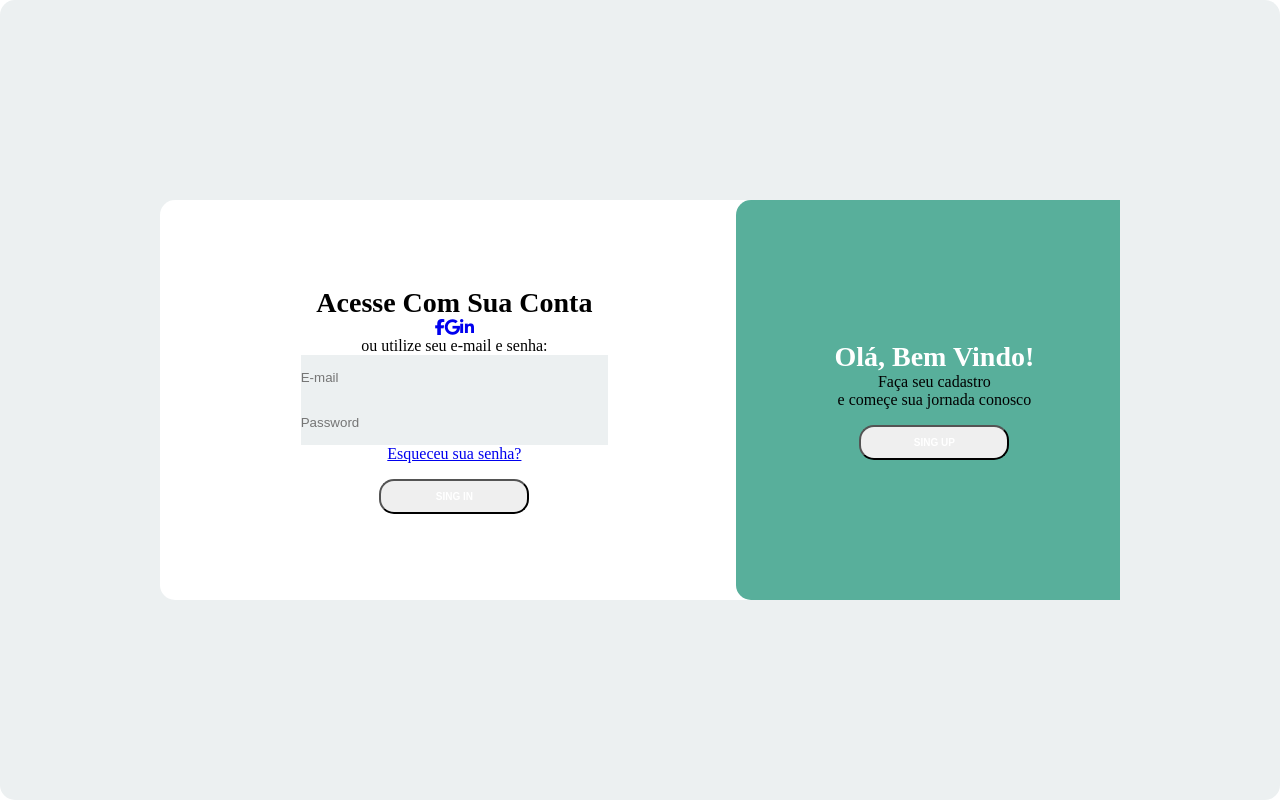
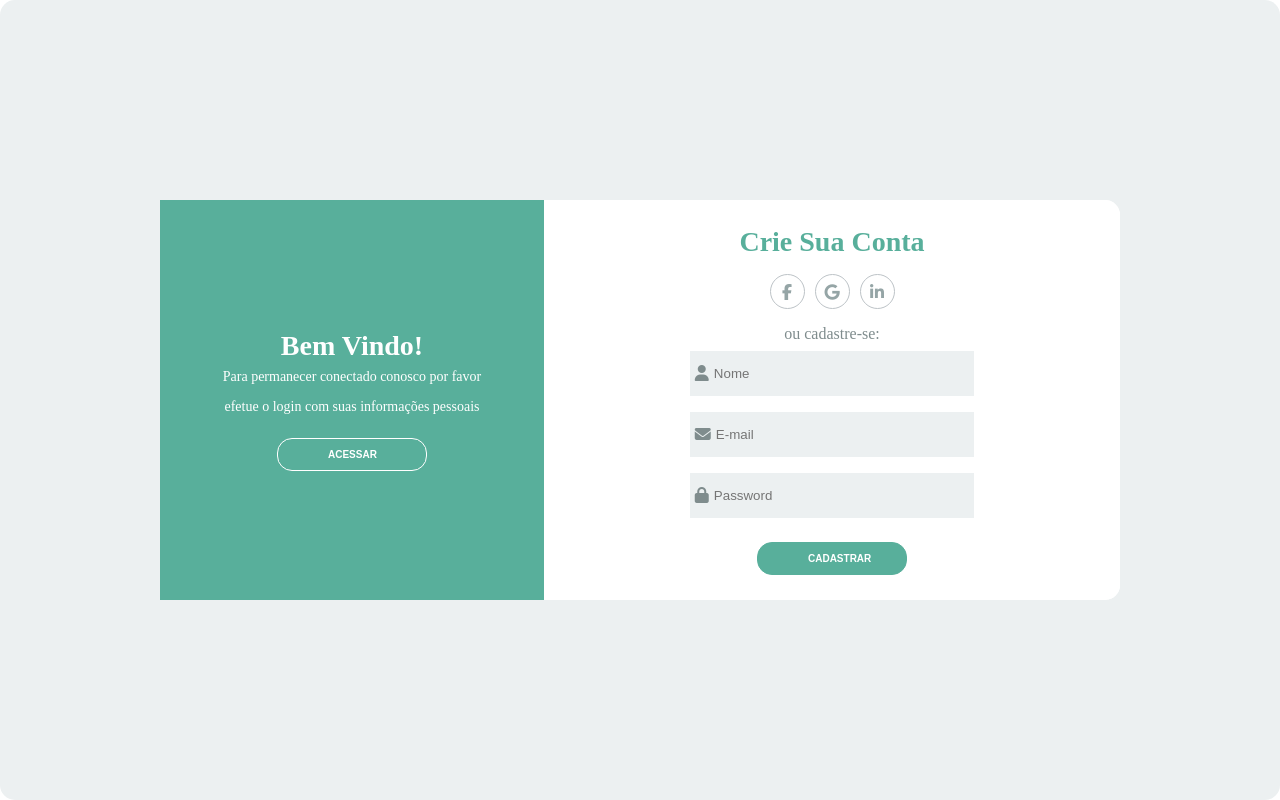
Before and after one commit to leicam/meu-primeiro-projeto-web, a plain HTML site: page index.html in a window 1280 px wide. Drawn offline with Linux system fonts and the light colour scheme.

Commit message:
Implementação do segundo formulário e troca de tela pelos botões utilizando JavaScript

```diff
--- a/css/style.css
+++ b/css/style.css
@@ -5,6 +5,12 @@
     margin: 0;
     padding: 0;
     box-sizing: border-box;
+}
+
+input:-webkit-autofill
+{
+    --webkit-box-shadow: 0 0 0px 1000px #ECF01F1 inset !important;
+    --webkit-text-fill-color: #000 !important;
 }
 
 .body
@@ -40,17 +46,54 @@
     width: 40%;
     height: 100%;
     background-color: #58AF9B;
+}
+
+.sing-up .first-content .first-column,
+.sing-up .first-content .second-column
+{
+    z-index: 1;
+}
+
+.sing-up .second-content .first-column,
+.sing-up .second-content .second-column
+{
+    z-index: -1;
+}
+
+.sing-up .content::before
+{
     border-top-left-radius: 15px;
     border-bottom-left-radius: 15px;
+    left: 0;
+}
+
+.sing-in .first-content .first-column,
+.sing-in .first-content .second-column
+{
+    z-index: -1;
+}
+
+.sing-in .second-content .first-column,
+.sing-in .second-content .second-column
+{
+    z-index: 1;
+}
+
+.sing-in .content::before
+{
+    border-top-right-radius: 15px;
+    border-bottom-right-radius: 15px;
     left: 60%;
 }
 
 .first-content
 {
     display: flex;
-    position: relative;
-    z-index: 1;
-    display: none;
+}
+
+.first-content .second-column
+{
+    z-index: 2;
 }
 
 .second-content
@@ -62,11 +105,13 @@
 .second-content .first-column
 {
     order: 2;
+    z-index: -1;
 }
 
-.second-column .second-column
+.second-content .second-column
 {
     order: 1;
+    z-index: -1;
 }
 
 .title
@@ -105,16 +150,17 @@
 
 .button
 {
-    border-radius: 15px;
+    align-self: center;
+    font-weight: bold;
     text-transform: uppercase;
-    font-weight: bold;
+    cursor: pointer;
+    color: #FFF;
     font-size: 10px;
     padding: 10px 50px;
-    cursor: pointer;
-    color: #FFF;
     width: 150px;
-    align-self: center;
+    border-radius: 15px;
     margin-top: 1rem;
+    transition: background-color 1s;
 }
 
 .button-primary
@@ -145,18 +191,18 @@
 .first-column
 {
     text-align: center;
-    flex: 1 0 auto;
+    width: 40%;
     z-index: 1;
     padding: 15px;
 }
 
 .second-column
 {
-    flex : 2 0 auto;
     text-align: center;
     display: flex;
     flex-direction: column;
     align-items: center;
+    width: 60%;
     padding: 15px;
 }
 
@@ -193,6 +239,12 @@
     margin-left: 10px;
 }
 
+.link-social-media
+.item-social-media
+{
+    transition: background-color 1.5s;
+}
+
 .icons
 {
     color: #7F8C8D;
--- a/index.html
+++ b/index.html
@@ -18,7 +18,7 @@
                     <h2 class="title title-primary">Bem Vindo!</h2>
                     <p class="description description-primary">Para permanecer conectado conosco por favor</p>
                     <p class="description description-primary">efetue o login com suas informações pessoais</p>
-                    <button class="button button-primary">Sing IN</button>
+                    <button id="singIn" class="button button-primary">Acessar</button>
                 </div>
 
                 <div class="second-column">
@@ -61,7 +61,7 @@
                             <input type="password" name="" id="" placeholder="Password">
                         </label>
 
-                        <button class="button button-second">Sing UP</button>
+                        <button class="button button-second">Cadastrar</button>
                     </form>
                 </div>
             </div>
@@ -71,46 +71,58 @@
             <div class="content second-content">
                 <div class="first-column">
                     <h2 class="title title-primary">Olá, bem vindo!</h2>
-                    <p class="description">Faça seu cadastro</p>
-                    <p class="description">e começe sua jornada conosco</p>
-                    <button class="button">Sing UP</button>
+                    <p class="description description-primary">Faça seu cadastro</p>
+                    <p class="description description-primary">e começe sua jornada conosco</p>
+                    <button id="singUp" class="button button-primary">Cadastrar</button>
                 </div>
 
                 <div class="second-column">
-                    <h2 class="title">Acesse com sua conta</h2>
+                    <h2 class="title title-second">Acesse com sua conta</h2>
                     <div class="social-midia">
                         <ul class="list-social-midia">
-                            <li>
-                                <a href="#">
+                            <a class="link-social-media" href="#">
+                                <li class="item-social-media">
                                     <i class="fab fa-facebook-f"></i>
-                                </a>
-                            </li>
+                                </li>
+                            </a>
 
-                            <li>
-                                <a href="#">
+                            <a class="link-social-media" href="#">
+                                <li class="item-social-media">
                                     <i class="fab fa-google"></i>
-                                </a>
-                            </li>
+                                </li>
+                            </a>
 
-                            <li>
-                                <a href="#">
+                            <a class="link-social-media" href=#>
+                                <li class="item-social-media">
                                     <i class="fab fa-linkedin-in"></i>
-                                </a>
-                            </li>
+                                </li>
+                            </a>
                         </ul>
                     </div>
-                    <p class="description">ou utilize seu e-mail e senha:</p>
+                    <p class="description description-second">ou utilize seu e-mail e senha:</p>
                     <form class="form">
-                        <input type="email" name="" id="" placeholder="E-mail">
-                        <input type="password" name="" id="" placeholder="Password">
-                        <a href="#">Esqueceu sua senha?</a>
-                        <button class="button">Sing IN</button>
+
+                        <label class="label label-input" for="">
+                            <i class="fas fa-envelope icons"></i>
+                            <input type="email" name="" id="" placeholder="E-mail">
+                        </label>
+
+                        <label class="label label-input" for="">
+                            <i class="fas fa-lock icons"></i>
+                            <input type="password" name="" id="" placeholder="Password">
+                        </label>
+
+                        <a class="description description-second" href="#">Esqueceu sua senha?</a>
+
+                        <button class="button button-second">Acessar</button>
                     </form>
                 </div>
             </div>
             <!--singIn-->
         </div>
         <!--container-->
+
+        <script src="js/login.js"></script>
     </body>
 
 </html>
--- /dev/null
+++ b/js/login.js
@@ -0,0 +1,13 @@
+var body = document.querySelector("body");
+var singInButton = document.querySelector("#singIn");
+var singUpButton = document.querySelector("#singUp");
+
+singInButton.addEventListener("click", function()
+{
+    body.className = "sing-in";
+});
+
+singUpButton.addEventListener("click", function()
+{
+    body.className = "sing-up";
+});
```
